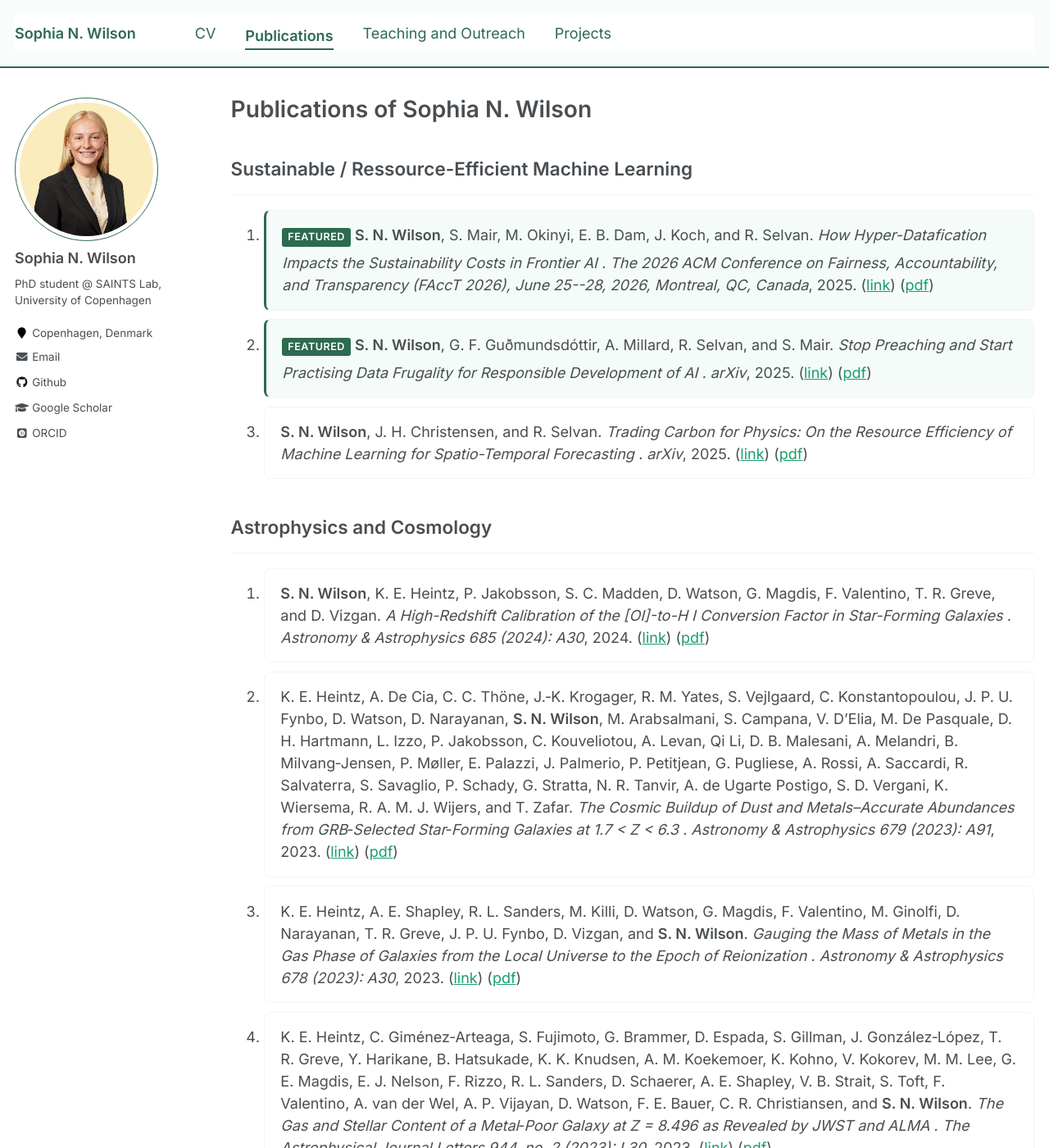
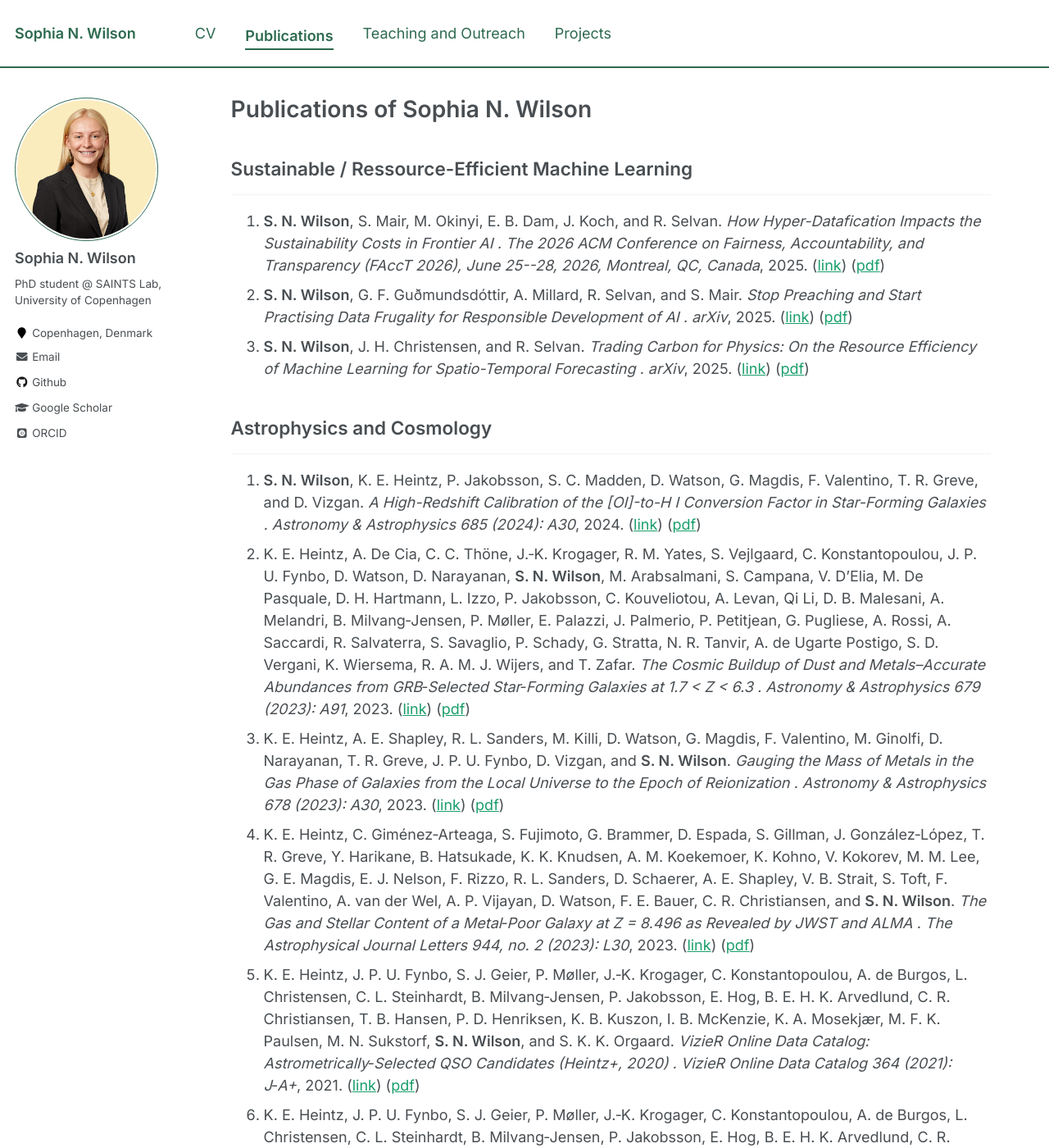
Before and after one commit to sophiawilson18/sophiawilson18.github.io, a Jekyll site: the page built from _pages/publications.md, in a window 1280 px wide and 1400 px high. Shown: the whole window at 82% size. Built offline with Jekyll 4.4.1, drawn with Linux system fonts in a browser that asks for light colours; some web fonts are replaced.

Commit message:
Fix avatar border, masthead bg, h2 lines, timeline dots, CV alignment, remove pub cards
Co-Authored-By: Claude Sonnet 4.6 <noreply@anthropic.com>

```diff
--- a/_includes/archive-single.html
+++ b/_includes/archive-single.html
@@ -13,8 +13,7 @@
 {% endif %}
 
 <div class="{{ include.type | default: "list" }}__item">
-  <article class="archive__item pub-card{% if post.featured %} pub-card--featured{% endif %}" itemscope itemtype="http://schema.org/CreativeWork">
-    {% if post.featured %}<span class="pub-badge">Featured</span>{% endif %}
+  <article class="archive__item" itemscope itemtype="http://schema.org/CreativeWork">
     {{post.authbefore}} <b>S. N. Wilson</b>{{post.authafter}}. <i>{{title}}.</i> <i>{{ post.venue }}</i>, {{ post.date | default: "1900-01-01" | date: "%Y" }}.
     (<a href="{{ post.paperurl }}">link</a>) (<a href="{{ post.pdf }}">pdf</a>)
   </article>
--- a/_sass/_archive.scss
+++ b/_sass/_archive.scss
@@ -12,6 +12,7 @@
   @include breakpoint($large) {
     @include span(10 of 12 last);
     @include prefix(0.5 of 12);
+    @include suffix(0.5 of 12);
   }
 
   a {
--- a/_sass/_masthead.scss
+++ b/_sass/_masthead.scss
@@ -5,7 +5,6 @@
 .masthead {
   position: relative;
   border-bottom: 2px solid $primary-color;
-  background: #f8fdfb;
   -webkit-animation: intro 0.3s both;
           animation: intro 0.3s both;
   -webkit-animation-delay: 0.15s;
--- a/_sass/_page.scss
+++ b/_sass/_page.scss
@@ -51,10 +51,8 @@
 .page__content {
 
   h2 {
-    padding-bottom: 0.3em;
-    padding-left: 0.6em;
-    border-left: 3px solid $primary-color;
-    border-bottom: none;
+    padding-bottom: 0.5em;
+    border-bottom: 1px solid $border-color;
   }
 
   p, li, dl {
--- a/_sass/_sidebar.scss
+++ b/_sass/_sidebar.scss
@@ -71,6 +71,7 @@
 
 .author__avatar img {
   @include breakpoint($large) {
+    padding: 2px !important;
     border-color: $primary-color !important;
   }
 }
--- a/_sass/_timeline.scss
+++ b/_sass/_timeline.scss
@@ -19,7 +19,7 @@
       content: '';
       position: absolute;
       left: -2.05em;
-      top: 0.5em;
+      top: 0.75em;
       width: 10px;
       height: 10px;
       border-radius: 50%;
```
